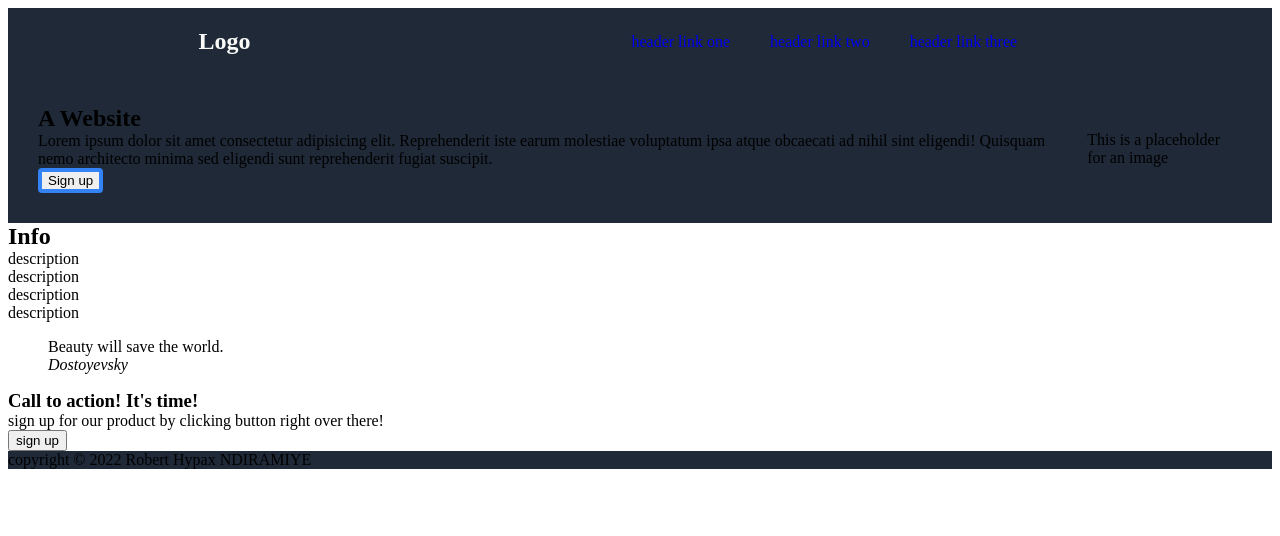
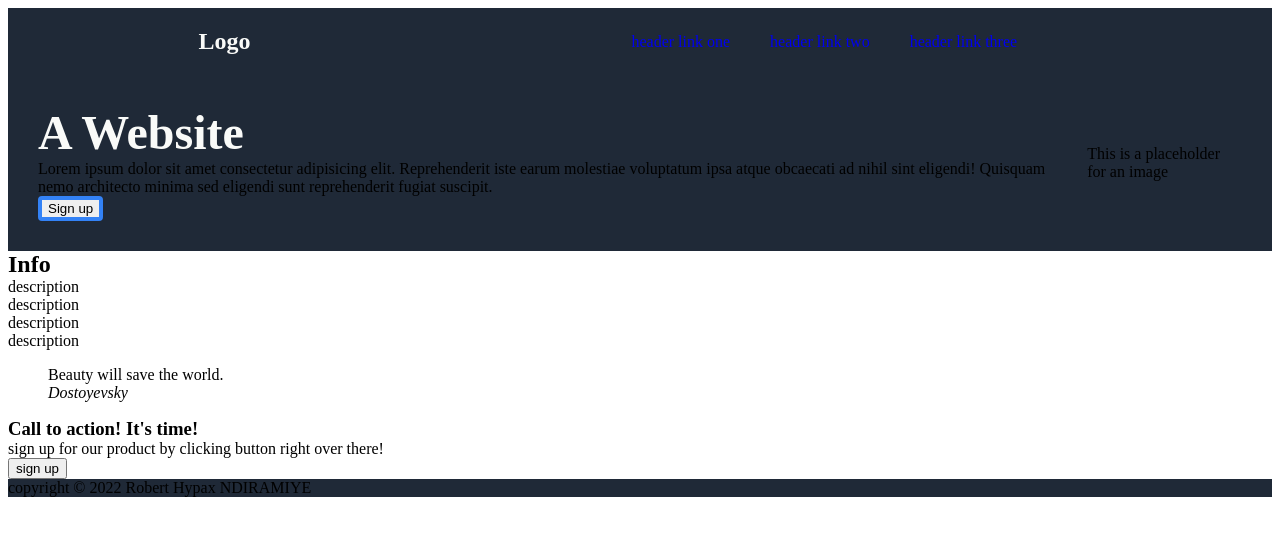
Before and after one commit to roberthypaxn/odin-landing-page, a plain HTML site: page index.html in a window 1280 px wide. Drawn offline with Linux system fonts and the light colour scheme.

Commit message:
added font size, weight, and color of h1 main heading

```diff
--- a/styles.css
+++ b/styles.css
@@ -35,3 +35,8 @@ header{
     border: 4px solid #3382f6;
     border-radius: 4px;
 }
+h1{
+    font-size: 48px;
+    font-weight: extra-bold;
+    color: #F9FAF8;
+}
```
